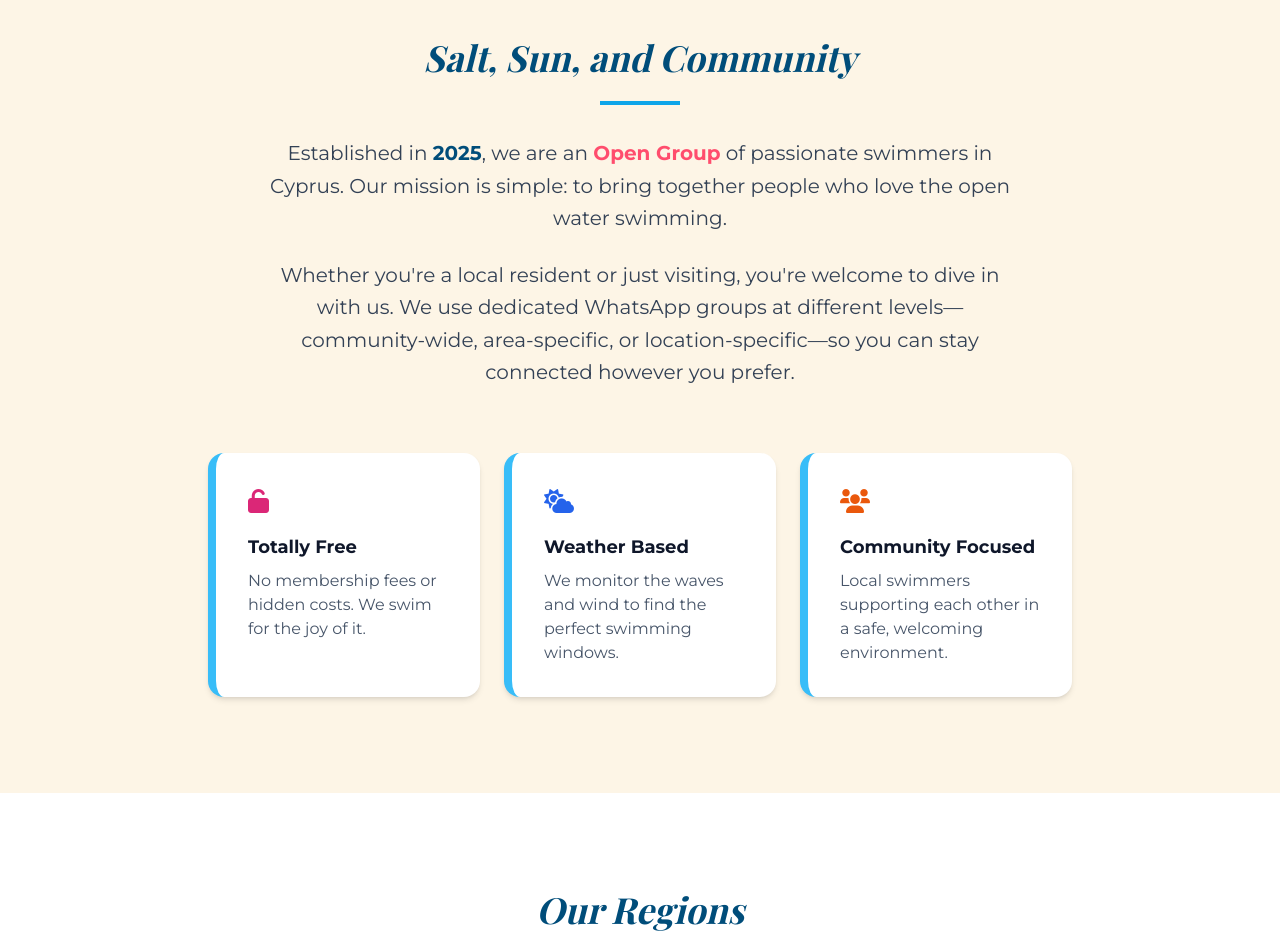
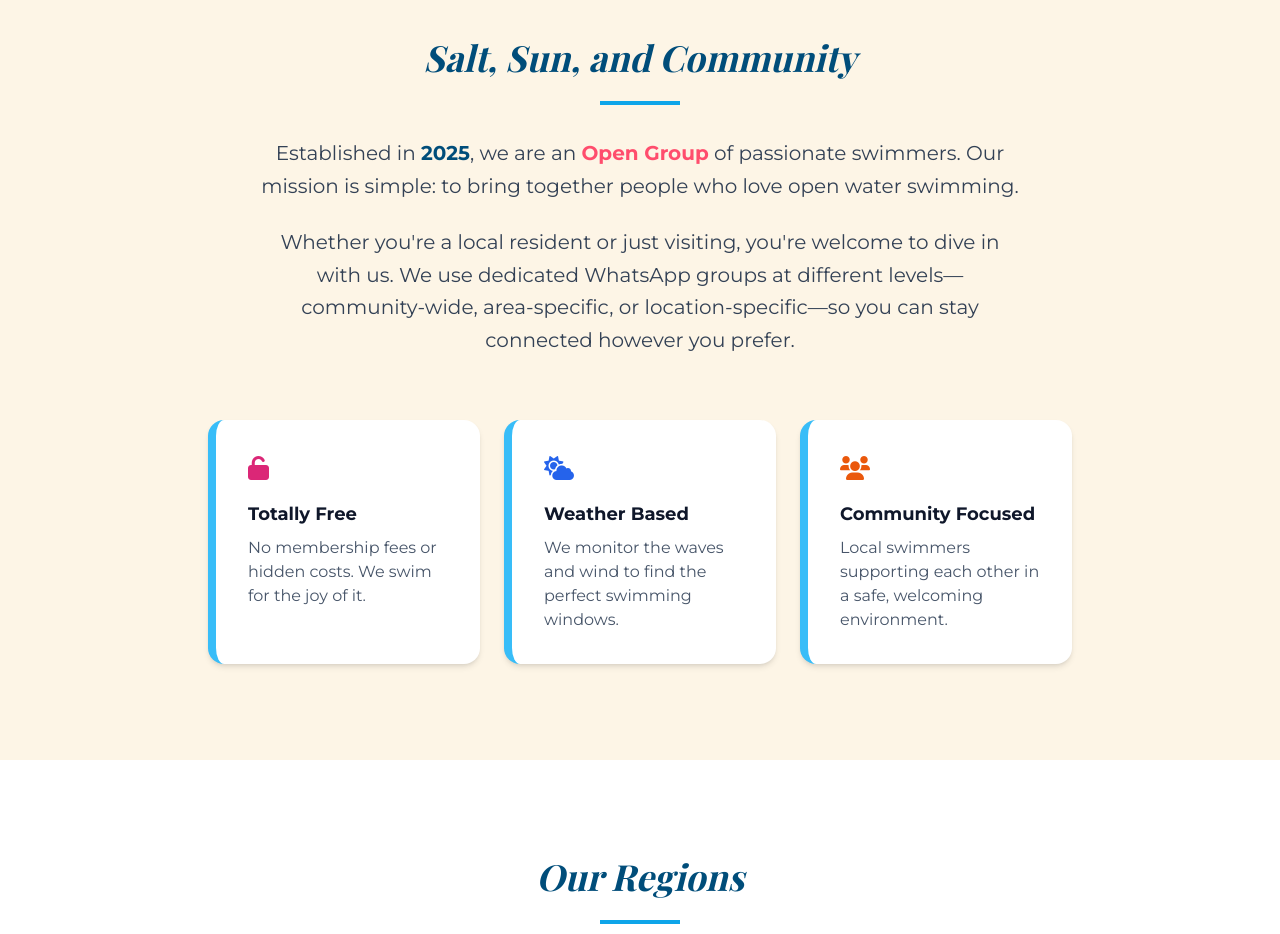
Before and after one commit to Good-Weather-Swimming/Good-Weather-Swimming.github.io, an Eleventy site: page src/home.md in a window 1280 px wide. Shown: the part 940-1874 px from the top of the page. Built offline with nearby package versions, Linux system fonts and the light colour scheme; Eleventy itself is replaced by a stand-in of ours; files that its build step writes are made by us from their sources; a web font is replaced by a local one.

Commit message:
Remove mention of being cyprus only

```diff
--- a/src/home.md
+++ b/src/home.md
@@ -28,7 +28,7 @@ isHome: true
 
         <div class="space-y-6 text-center max-w-3xl mx-auto">
             <p class="text-xl text-slate-700 leading-relaxed">
-                Established in <span class="font-bold text-primary">2025</span>, we are an <span class="font-bold text-pink">Open Group</span> of passionate swimmers in Cyprus. Our mission is simple: to bring together people who love the open water swimming.
+                Established in <span class="font-bold text-primary">2025</span>, we are an <span class="font-bold text-pink">Open Group</span> of passionate swimmers. Our mission is simple: to bring together people who love open water swimming.
             </p>
             <p class="text-xl text-slate-700 leading-relaxed">
                 Whether you're a local resident or just visiting, you're welcome to dive in with us. We use dedicated WhatsApp groups at different levels—community-wide, area-specific, or location-specific—so you can stay connected however you prefer.
```
